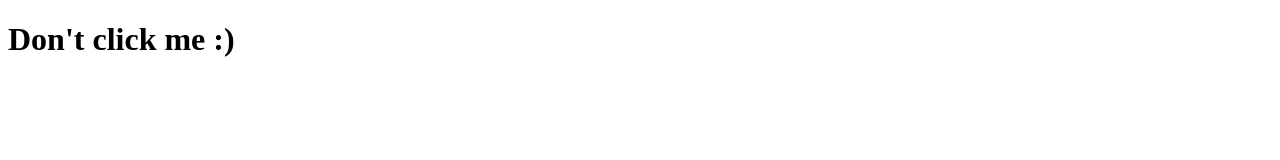
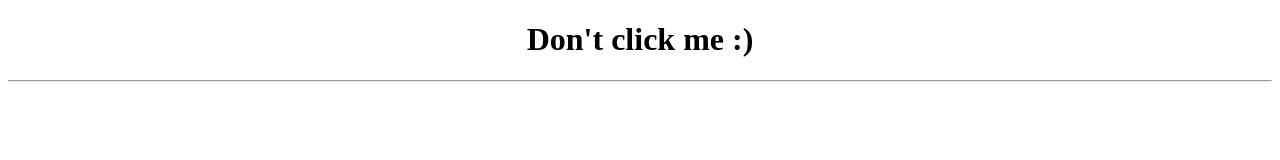
Before and after one commit to BopMan102Terra3/WeirdWebsite..., a plain HTML site: page index.html in a window 1280 px wide. Drawn offline with Linux system fonts and the light colour scheme.

Commit message:
Add files via upload

```diff
--- a/index.html
+++ b/index.html
@@ -4,6 +4,8 @@
 	<title>Howdy hol' a doody Ocean</title>
 </head>
 <body>
-<h1 onclick = "alert('Black peepl are better than asian peepl')">Don't click me :)</h1>
+<h1 onclick = "alert('Black peepl are better than asian peepl')" style="text-align: center;">Don't click me :)</h1>
+<hr>
+<footer>
 </body>
 </html>
```
